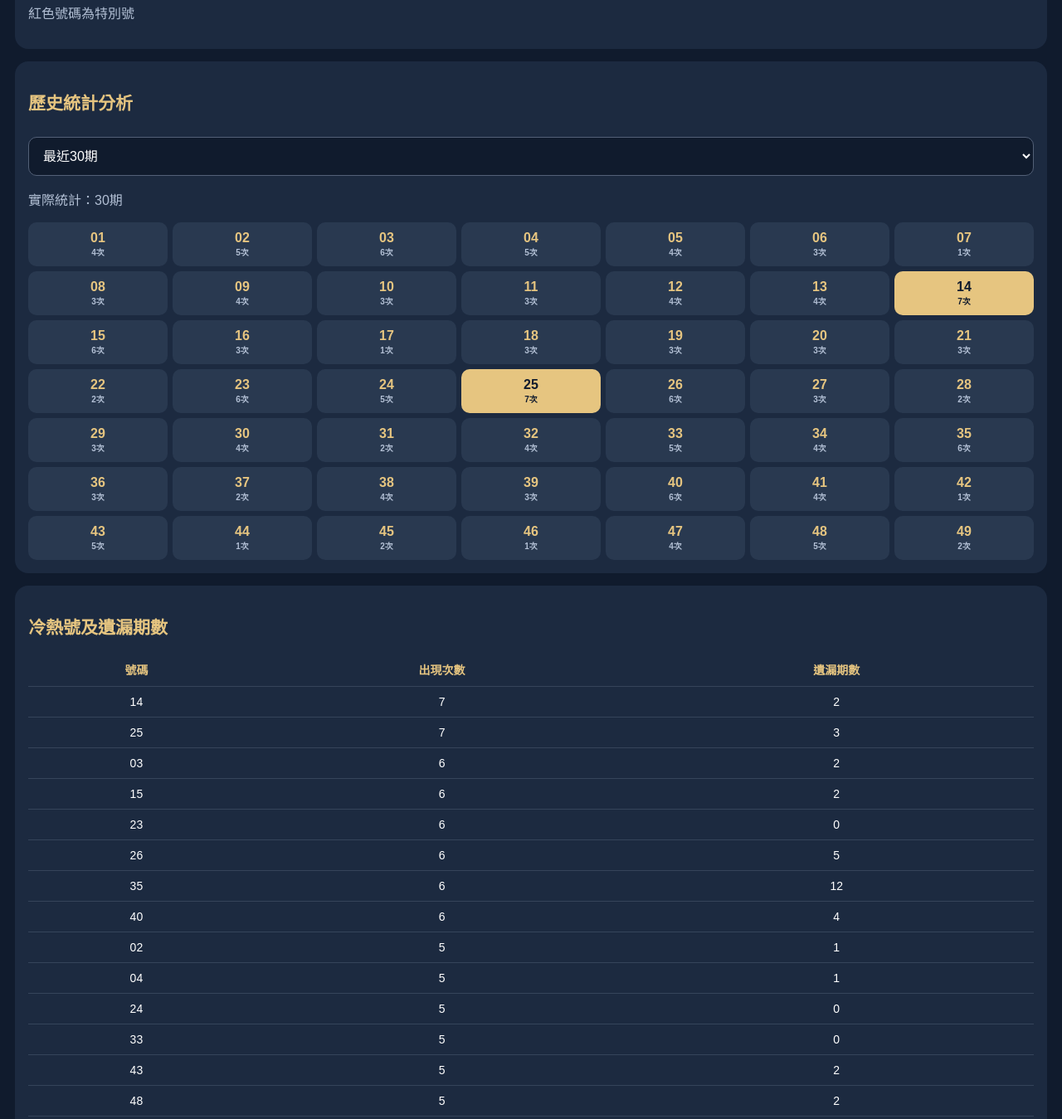
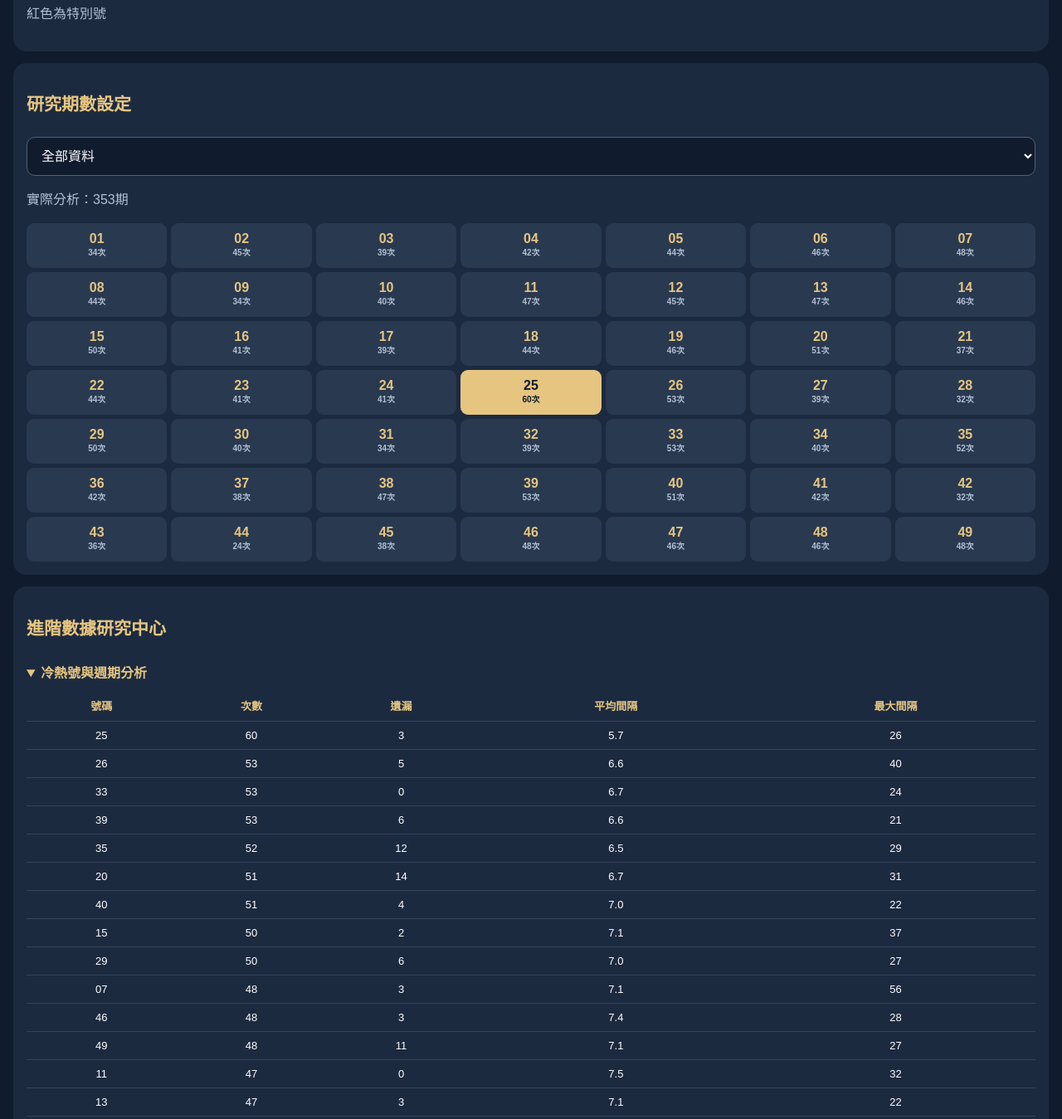
Before and after one commit to candy77416-source/lotto-ai-pro, a plain HTML site: page index.html in a window 1280 px wide. Shown: the part 642-1991 px from the top of the page at 83% size. Drawn offline with Linux system fonts and the light colour scheme.

Commit message:
Update index.html

```diff
--- a/index.html
+++ b/index.html
@@ -1,47 +1,51 @@
+
 
 
 <!DOCTYPE html>
 <html lang="zh-Hant">
 <head>
 <meta charset="UTF-8">
-<meta name="viewport" content="width=device-width, initial-scale=1">
+<meta name="viewport" content="width=device-width,initial-scale=1">
 <meta name="apple-mobile-web-app-capable" content="yes">
 <meta name="theme-color" content="#101b2d">
-<title>LOTTO AI PRO V2.0</title>
+<title>LOTTO AI PRO V3.0</title>
 <style>
 *{box-sizing:border-box}
-body{background:#101b2d;color:white;font-family:Arial,sans-serif;margin:0;padding:18px}
-h1,h2{color:#e6c580}
+body{background:#101b2d;color:white;font-family:Arial,sans-serif;margin:0;padding:16px}
+h1,h2,h3{color:#e6c580}
 h1{font-size:28px;margin-bottom:5px}
 h2{font-size:21px}
-p,small{color:#b3c0d5}
-.card{background:#1c2a40;border-radius:16px;padding:16px;margin:15px 0}
-button,select{width:100%;padding:13px;margin-top:10px;border-radius:10px;font-size:16px}
+p,small{color:#b3c0d5;line-height:1.6}
+.card{background:#1c2a40;border-radius:16px;padding:16px;margin:14px 0}
+button,select{width:100%;padding:13px;margin-top:8px;border-radius:10px;font-size:16px}
 button{background:#e6c580;color:#101b2d;border:0;font-weight:bold}
 select{background:#101b2d;color:white;border:1px solid #536077}
-.grid{display:grid;grid-template-columns:repeat(7,1fr);gap:6px}
-.ball{background:#293950;color:#e6c580;border-radius:10px;text-align:center;padding:10px 0;font-weight:bold}
+.grid{display:grid;grid-template-columns:repeat(7,1fr);gap:5px}
+.ball{background:#293950;color:#e6c580;border-radius:9px;text-align:center;padding:10px 0;font-weight:bold}
 .ball small{display:block;font-size:10px}
 .hot{background:#e6c580;color:#101b2d}
 .hot small{color:#101b2d}
-.numbers{display:flex;gap:6px;flex-wrap:wrap}
+.numbers{display:flex;gap:5px;flex-wrap:wrap}
 .num{background:#e6c580;color:#101b2d;border-radius:50%;width:36px;height:36px;display:flex;align-items:center;justify-content:center;font-weight:bold}
 .special{background:#b94c55;color:white}
-table{width:100%;border-collapse:collapse;font-size:14px}
-td,th{padding:10px 3px;border-bottom:1px solid #35445a;text-align:center}
+table{width:100%;border-collapse:collapse;font-size:13px}
+td,th{padding:9px 2px;border-bottom:1px solid #35445a;text-align:center}
 th{color:#e6c580}
-.status{color:#80d9ad}
-.error{color:#ffaaaa}
+.bar{height:9px;background:#34445d;border-radius:6px;margin:5px 0 12px;overflow:hidden}
+.fill{height:100%;background:#e6c580}
+details{margin:12px 0}
+summary{color:#e6c580;font-weight:bold;padding:10px 0}
+.ok{color:#80d9ad}
+.err{color:#ffaaaa}
 </style>
 </head>
 <body>
-
 <h1>LOTTO AI PRO</h1>
-<small>私人數據研究室 V2.0</small>
+<small>私人數據研究室 V3.0</small>
 
 <div class="card">
 <h2>三彩資料庫</h2>
-<p id="database">正在讀取資料...</p>
+<p id="database">讀取中...</p>
 <select id="game" onchange="render()">
 <option value="lotto649">大樂透</option>
 <option value="super638">威力彩</option>
@@ -54,50 +58,95 @@ th{color:#e6c580}
 
 <div class="card">
 <h2>最新開獎號碼</h2>
-<p id="latestDate">尚未載入</p>
+<p id="latestDate"></p>
 <div class="numbers" id="latestNumbers"></div>
 <p id="special"></p>
 </div>
 
 <div class="card">
-<h2>歷史統計分析</h2>
+<h2>研究期數設定</h2>
 <select id="period" onchange="render()">
 <option value="10">最近10期</option>
 <option value="20">最近20期</option>
-<option value="30" selected>最近30期</option>
+<option value="30">最近30期</option>
 <option value="50">最近50期</option>
 <option value="100">最近100期</option>
-<option value="999999">全部資料</option>
+<option value="200">最近200期</option>
+<option value="999999" selected>全部資料</option>
 </select>
 <p id="summary"></p>
 <div class="grid" id="matrix"></div>
 </div>
 
 <div class="card">
-<h2>冷熱號及遺漏期數</h2>
+<h2>進階數據研究中心</h2>
+<details open>
+<summary>冷熱號與週期分析</summary>
 <table>
-<thead>
-<tr>
-<th>號碼</th>
-<th>出現次數</th>
-<th>遺漏期數</th>
-</tr>
-</thead>
+<thead><tr>
+<th>號碼</th><th>次數</th><th>遺漏</th><th>平均間隔</th><th>最大間隔</th>
+</tr></thead>
 <tbody id="stats"></tbody>
 </table>
+</details>
+
+<details>
+<summary>兩碼共同出現統計 TOP 20</summary>
+<table>
+<thead><tr><th>組合</th><th>次數</th><th>出現比例</th></tr></thead>
+<tbody id="pairs"></tbody>
+</table>
+</details>
+
+<details>
+<summary>三碼共同出現統計 TOP 20</summary>
+<table>
+<thead><tr><th>組合</th><th>次數</th><th>出現比例</th></tr></thead>
+<tbody id="triples"></tbody>
+</table>
+</details>
+
+<details>
+<summary>奇偶比例分析</summary>
+<div id="oddEven"></div>
+</details>
+
+<details>
+<summary>尾數分布及同尾數分析</summary>
+<div id="tails"></div>
+<p id="sameTail"></p>
+</details>
+
+<details>
+<summary>五大開頭區間分布</summary>
+<div id="zones"></div>
+<div id="zoneCount"></div>
+</details>
+
+<details>
+<summary>和值與連號分析</summary>
+<div id="sums"></div>
+<p id="consecutive"></p>
+</details>
 </div>
 
 <div class="card">
 <h2>最近20期開獎紀錄</h2>
 <table>
-<thead>
-<tr><th>日期</th><th>主號</th><th>特別號</th></tr>
-</thead>
+<thead><tr><th>日期</th><th>主號</th><th>附加號</th></tr></thead>
 <tbody id="history"></tbody>
 </table>
 </div>
 
-<p>歷史統計僅供研究，不代表未來開獎機率。威力彩統計以第一區為主。</p>
+<div class="card">
+<h2>策略驗證中心</h2>
+<p>歷史盲測：尚未實作</p>
+<p>跨彩種關聯：尚未實作</p>
+<p>隨機模型對照：尚未實作</p>
+<p>研究模式：零元模擬</p>
+</div>
+
+<p>歷史統計不代表未來開獎機率。公平開獎下，每組六碼的頭獎機率相同。</p>
 
 <script>
 const games={
@@ -118,75 +167,65 @@ function normalize(row,game){
  const nums=all.slice(0,cfg.size);
  if(nums.length!==cfg.size||
  new Set(nums).size!==cfg.size||
- nums.some(n=>!Number.isInteger(n)||n<1||n>cfg.max))
- return null;
-
+ nums.some(n=>!Number.isInteger(n)||n<1||n>cfg.max))return null;
  const date=String(row.lotteryDate||'').slice(0,10);
  if(!/^\d{4}-\d{2}-\d{2}$/.test(date))return null;
-
  let special=null;
  if(game!=='daily539'){
  const s=all[cfg.size];
  const max=game==='super638'?8:49;
- if(Number.isInteger(s)&&s>=1&&s<=max)
- special=s;
+ if(Number.isInteger(s)&&s>=1&&s<=max&&
+ (game==='super638'||!nums.includes(s)))special=s;
  }
-
- return {
- date:date,
- period:String(row.period||''),
- nums:nums.sort((a,b)=>a-b),
- special:special
- };
+ return {date,period:String(row.period||''),nums:nums.sort((a,b)=>a-b),special};
 }
 
 async function loadData(){
+ el('status').textContent='正在讀取資料...';
  el('status').className='';
- el('status').textContent='正在下載資料...';
  const errors=[];
-
  await Promise.all(Object.keys(games).map(async game=>{
  try{
- const url='data/'+game+'.json?t='+Date.now();
- const res=await fetch(url,{cache:'no-store'});
- if(!res.ok)throw new Error('HTTP '+res.status);
+ const res=await fetch('data/'+game+'.json?t='+Date.now(),{cache:'no-store'});
+ if(!res.ok)throw Error('HTTP '+res.status);
  const json=await res.json();
- if(!Array.isArray(json.records))
- throw new Error('資料格式錯誤');
-
  const unique=new Map();
  json.records.forEach(row=>{
  const r=normalize(row,game);
  if(r)unique.set(r.period||r.date,r);
  });
-
- const rows=[...unique.values()].sort(
- (a,b)=>a.date.localeCompare(b.date)
- ||a.period.localeCompare(b.period)
- );
-
- if(!rows.length)throw new Error('沒有有效資料');
-
- db[game]={
- rows:rows,
- updated:json.updated_at||'',
+ const rows=[...unique.values()].sort((a,b)=>a.date.localeCompare(b.date)||a.period.localeCompare(b.period));
+ if(!rows.length)throw Error('無有效資料');
+ db[game]={rows,updated:json.updated_at,
  rejected:json.records.length-rows.length,
- failed:json.failed_months||[]
- };
+ failed:json.failed_months||[]};
  }catch(e){
+ delete db[game];
  errors.push(games[game].name+': '+e.message);
  }
  }));
+ el('database').textContent=Object.keys(games).map(g=>games[g].name+' '+(db[g]?db[g].rows.length+'期':'未載入')).join('｜');
+ el('status').className=errors.length?'err':'ok';
+ el('status').textContent=errors.length?errors.join('；'):'三彩資料載入成功';
+ render();
+}
 
- el('database').textContent=Object.keys(games).map(
- g=>games[g].name+' '+(db[g]?db[g].rows.length+'期':'未載入')
- ).join('｜');
+function inc(map,key){
+ map[key]=(map[key]||0)+1;
+}
 
- el('status').className=errors.length?'error':'status';
- el('status').textContent=errors.length
- ?errors.join('；'):'三彩資料載入成功';
+function comboTable(map,total){
+ return Object.entries(map)
+ .sort((a,b)=>b[1]-a[1]||a[0].localeCompare(b[0]))
+ .slice(0,20)
+ .map(([k,v])=>'<tr><td>'+k+'</td><td>'+v+'</td><td>'+(100*v/total).toFixed(1)+'%</td></tr>').join('');
+}
 
- render();
+function bars(map,total){
+ return Object.entries(map).map(([k,v])=>
+ '<small>'+k+'：'+v+'次 ('+(100*v/total).toFixed(1)+'%)</small>'+
+ '<div class="bar"><div class="fill" style="width:'+(100*v/total)+'%"></div></div>'
+ ).join('');
 }
 
 function render(){
@@ -194,77 +233,110 @@ function render(){
  const cfg=games[game];
  const data=db[game];
 
- el('matrix').innerHTML='';
- el('stats').innerHTML='';
- el('history').innerHTML='';
- el('latestNumbers').innerHTML='';
+ ['matrix','stats','pairs','triples','oddEven','tails','sameTail','zones','zoneCount','sums','consecutive','history','latestNumbers','special','summary','updated','latestDate'].forEach(id=>el(id).textContent='');
+
+ if(!data){
  el('latestDate').textContent='尚無資料';
- el('special').textContent='';
- el('summary').textContent='';
- el('updated').textContent='';
-
- if(!data)return;
+ return;
+ }
 
  const rows=data.rows;
  const latest=rows[rows.length-1];
+ const sample=rows.slice(-Number(el('period').value));
+ const N=sample.length;
 
  el('updated').textContent=
- '更新時間：'+(data.updated?
- new Date(data.updated).toLocaleString('zh-TW',
- {timeZone:'Asia/Taipei'}):'未知')
- +'｜略過資料：'+data.rejected
- +'｜失敗月份：'+data.failed.join(', ');
+ '更新時間：'+new Date(data.updated).toLocaleString('zh-TW',{timeZone:'Asia/Taipei'})+
+ '｜略過：'+data.rejected+
+ '｜失敗月份：'+(data.failed.join(', ')||'無');
 
- el('latestDate').textContent=
- latest.date+'｜第'+latest.period+'期';
+ el('latestDate').textContent=latest.date+'｜第'+latest.period+'期';
 
- el('latestNumbers').innerHTML=
- latest.nums.map(n=>
- '<span class="num">'+pad(n)+'</span>'
- ).join('');
+ el('latestNumbers').innerHTML=latest.nums.map(n=>'<span class="num">'+pad(n)+'</span>').join('');
 
  if(latest.special!==null){
- el('latestNumbers').innerHTML+=
- '<span class="num special">'+pad(latest.special)+'</span>';
- el('special').textContent=game==='super638'
- ?'紅色號碼為第二區':'紅色號碼為特別號';
+ el('latestNumbers').innerHTML+='<span class="num special">'+pad(latest.special)+'</span>';
+ el('special').textContent=game==='super638'?'紅色為第二區':'紅色為特別號';
  }
 
- const sample=rows.slice(-Number(el('period').value));
- el('summary').textContent='實際統計：'+sample.length+'期';
+ el('summary').textContent='實際分析：'+N+'期';
 
  const stats=Array.from({length:cfg.max},(_,i)=>{
  const n=i+1;
- const count=sample.filter(r=>r.nums.includes(n)).length;
+ const hits=[];
+ sample.forEach((r,j)=>{if(r.nums.includes(n))hits.push(j)});
+ const gaps=hits.slice(1).map((v,j)=>v-hits[j]);
  let gap=0;
  for(let j=rows.length-1;j>=0;j--){
  if(rows[j].nums.includes(n))break;
  gap++;
  }
- return {n,count,gap};
+ return {
+ n,count:hits.length,gap,
+ avg:gaps.length?(gaps.reduce((a,b)=>a+b,0)/gaps.length).toFixed(1):'—',
+ longest:gaps.length?Math.max(...gaps):'—'
+ };
  });
 
  const max=Math.max(...stats.map(s=>s.count));
 
- el('matrix').innerHTML=stats.map(s=>
- '<div class="ball '+(max>0&&s.count===max?'hot':'')+'">'
- +pad(s.n)+'<small>'+s.count+'次</small></div>'
- ).join('');
+ el('matrix').innerHTML=stats.map(s=>'<div class="ball '+(s.count===max&&max>0?'hot':'')+'">'+pad(s.n)+'<small>'+s.count+'次</small></div>').join('');
 
- el('stats').innerHTML=[...stats].sort(
- (a,b)=>b.count-a.count||a.n-b.n
- ).map(s=>
- '<tr><td>'+pad(s.n)+'</td><td>'+s.count+
- '</td><td>'+(s.gap===rows.length?'至少':'')+
- s.gap+'</td></tr>'
- ).join('');
+ el('stats').innerHTML=[...stats].sort((a,b)=>b.count-a.count||a.n-b.n).map(s=>'<tr><td>'+pad(s.n)+'</td><td>'+s.count+'</td><td>'+(s.gap===rows.length?'至少':'')+s.gap+'</td><td>'+s.avg+'</td><td>'+s.longest+'</td></tr>').join('');
 
- el('history').innerHTML=rows.slice(-20).reverse().map(r=>
- '<tr><td>'+r.date+'</td><td>'+
- r.nums.map(pad).join(' ')+'</td><td>'+
- (r.special===null?'—':pad(r.special))+
- '</td></tr>'
- ).join('');
+ const pairs={},triples={},odd={},tails={},zones={},zoneCount={},sums={};
+ let sameTail=0,consecutive=0;
+ let sumTotal=0,min=Infinity,maxSum=0;
+
+ for(let i=0;i<=cfg.size;i++)odd[i+'奇'+(cfg.size-i)+'偶']=0;
+ for(let i=0;i<10;i++)tails['尾數 '+i]=0;
+ for(let i=0;i<=Math.floor(cfg.max/10);i++)zones[i+'x區']=0;
+
+ sample.forEach(r=>{
+ const a=r.nums;
+ const o=a.filter(n=>n%2===1).length;
+ inc(odd,o+'奇'+(cfg.size-o)+'偶');
+
+ const tailSet=new Set(a.map(n=>n%10));
+ if(tailSet.size<a.length)sameTail++;
+
+ if(a.some((n,i)=>i>0&&n-a[i-1]===1))consecutive++;
+
+ inc(zoneCount,new Set(a.map(n=>Math.floor(n/10))).size+'種開頭');
+
+ a.forEach(n=>{
+ inc(tails,'尾數 '+n%10);
+ inc(zones,Math.floor(n/10)+'x區');
+ });
+
+ const sum=a.reduce((x,y)=>x+y,0);
+ sumTotal+=sum;
+ min=Math.min(min,sum);
+ maxSum=Math.max(maxSum,sum);
+ const low=Math.floor(sum/25)*25;
+ inc(sums,low+'–'+(low+24));
+
+ for(let i=0;i<a.length;i++){
+ for(let j=i+1;j<a.length;j++){
+ inc(pairs,pad(a[i])+' '+pad(a[j]));
+ for(let k=j+1;k<a.length;k++){
+ inc(triples,pad(a[i])+' '+pad(a[j])+' '+pad(a[k]));
+ }
+ }
+ }
+ });
+
+ el('pairs').innerHTML=comboTable(pairs,N);
+ el('triples').innerHTML=comboTable(triples,N);
+ el('oddEven').innerHTML=bars(odd,N);
+ el('tails').innerHTML=bars(tails,N*cfg.size);
+ el('sameTail').textContent='含同尾數：'+sameTail+'期，比例 '+(100*sameTail/N).toFixed(1)+'%';
+ el('zones').innerHTML=bars(zones,N*cfg.size);
+ el('zoneCount').innerHTML=bars(zoneCount,N);
+ el('sums').innerHTML='<p>平均和值：'+(sumTotal/N).toFixed(1)+'｜最低：'+min+'｜最高：'+maxSum+'</p>'+bars(Object.fromEntries(Object.entries(sums).sort((a,b)=>parseInt(a[0])-parseInt(b[0]))),N);
+ el('consecutive').textContent='含連號：'+consecutive+'期，比例 '+(100*consecutive/N).toFixed(1)+'%';
+
+ el('history').innerHTML=rows.slice(-20).reverse().map(r=>'<tr><td>'+r.date+'</td><td>'+r.nums.map(pad).join(' ')+'</td><td>'+(r.special===null?'—':pad(r.special))+'</td></tr>').join('');
 }
 
 loadData();
```
